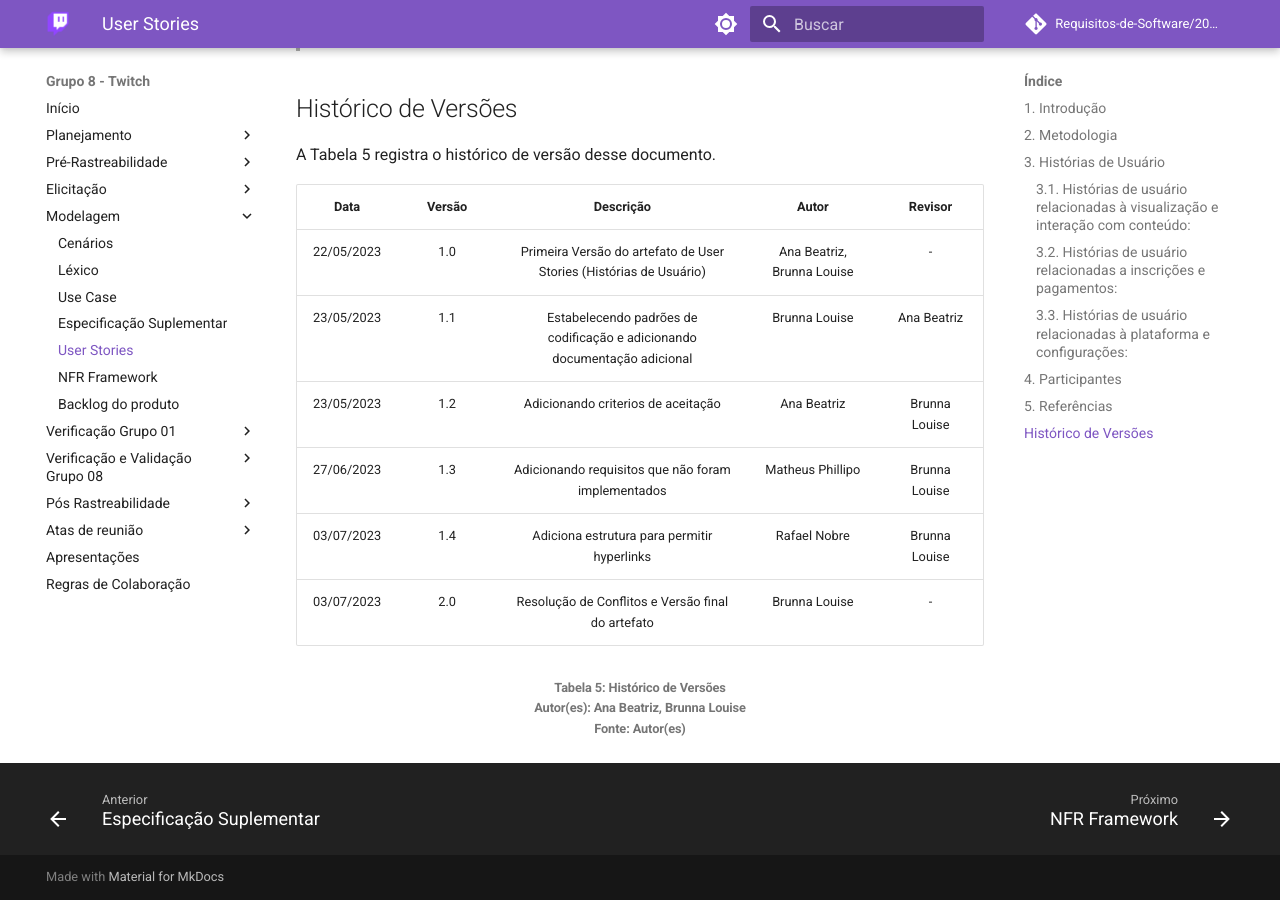
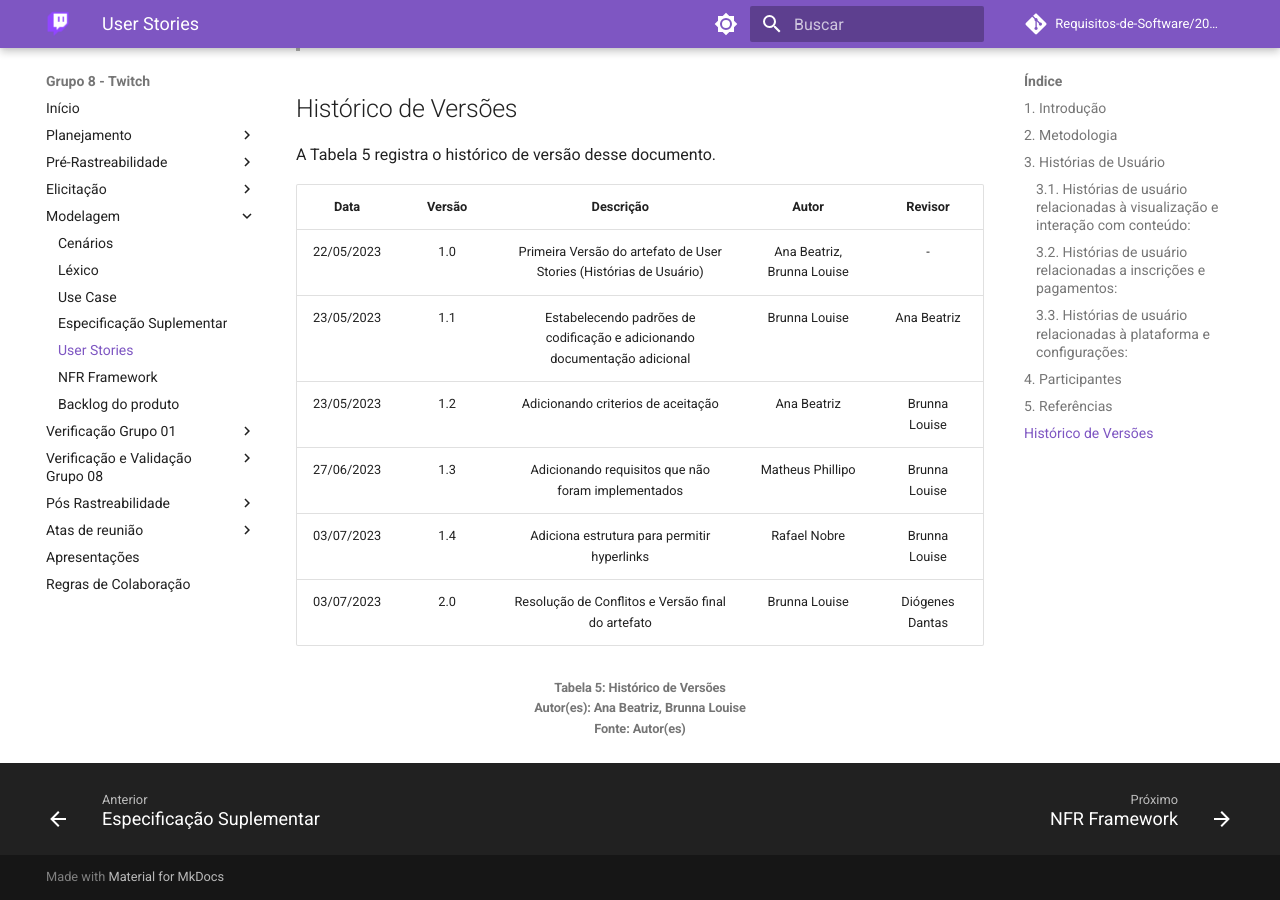
Before and after one commit to Requisitos-de-Software/2023.1-Twitch, an MkDocs documentation site: the page built from docs/modelagem/user_stories.md, in a window 1280 px wide and 900 px high, scrolled down 16198 px. Built offline with MkDocs 1.6.1 and Material for MkDocs 9.7.7, drawn with Linux system fonts in a browser that asks for light colours; comment, search, counter and statistics services are not loaded.

Commit message:
fix: adiciona revisor

```diff
--- a/docs/modelagem/user_stories.md
+++ b/docs/modelagem/user_stories.md
@@ -126,7 +126,7 @@
 | 23/05/2023 | 1.2 | Adicionando criterios de aceitação | Ana Beatriz | Brunna Louise |
 | 27/06/2023 | 1.3 | Adicionando requisitos que não foram implementados | Matheus Phillipo | Brunna Louise |
 | 03/07/2023 | 1.4 | Adiciona estrutura para permitir hyperlinks| Rafael Nobre | Brunna Louise |
-| 03/07/2023 | 2.0 | Resolução de Conflitos e Versão final do artefato| Brunna Louise | - |
+| 03/07/2023 | 2.0 | Resolução de Conflitos e Versão final do artefato| Brunna Louise | Diógenes Dantas |
 
 <h6 align = "center"> Tabela 5: Histórico de Versões
 <br> Autor(es): Ana Beatriz, Brunna Louise
```
